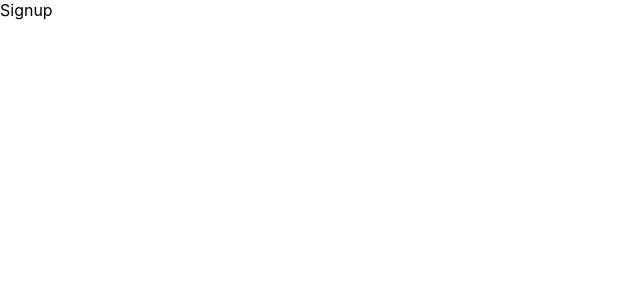
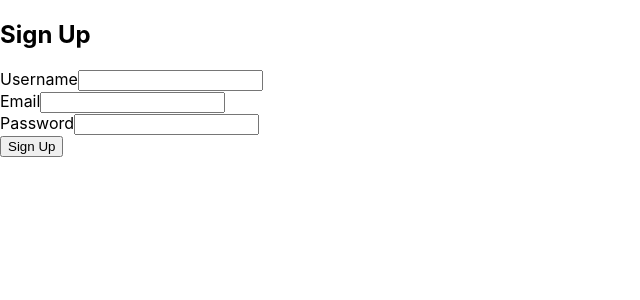
Before and after one commit to VictorApaez/meow-madness, a React (Create React App) app in the folder client/: page /signup in a window 1280 px wide. Shown: the top 300 px of the page, without its empty margins (0-640 px from the left). Built offline with nearby package versions, Linux system fonts and the light colour scheme.

Commit message:
created basic signup form no logic

```diff
--- a/client/src/components/Signup.jsx
+++ b/client/src/components/Signup.jsx
@@ -1,7 +1,50 @@
 import React from "react";
+import "../styles/Signup.css";
 
 function Signup() {
-  return <div>Signup</div>;
+  return (
+    <div className="signup">
+      <h2 className="signup__title">Sign Up</h2>
+      <form className="signup__form">
+        <div className="signup__form-group">
+          <label htmlFor="username" className="signup__label">
+            Username
+          </label>
+          <input
+            type="text"
+            id="username"
+            name="username"
+            className="signup__input"
+          />
+        </div>
+        <div className="signup__form-group">
+          <label htmlFor="email" className="signup__label">
+            Email
+          </label>
+          <input
+            type="email"
+            id="email"
+            name="email"
+            className="signup__input"
+          />
+        </div>
+        <div className="signup__form-group">
+          <label htmlFor="password" className="signup__label">
+            Password
+          </label>
+          <input
+            type="password"
+            id="password"
+            name="password"
+            className="signup__input"
+          />
+        </div>
+        <button type="submit" className="signup__button">
+          Sign Up
+        </button>
+      </form>
+    </div>
+  );
 }
 
 export default Signup;
```
